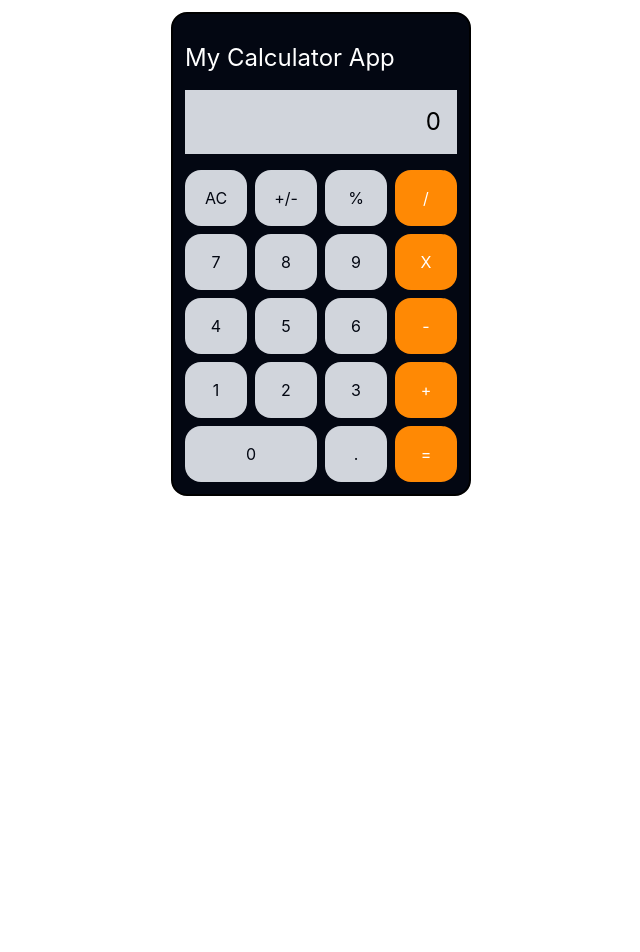
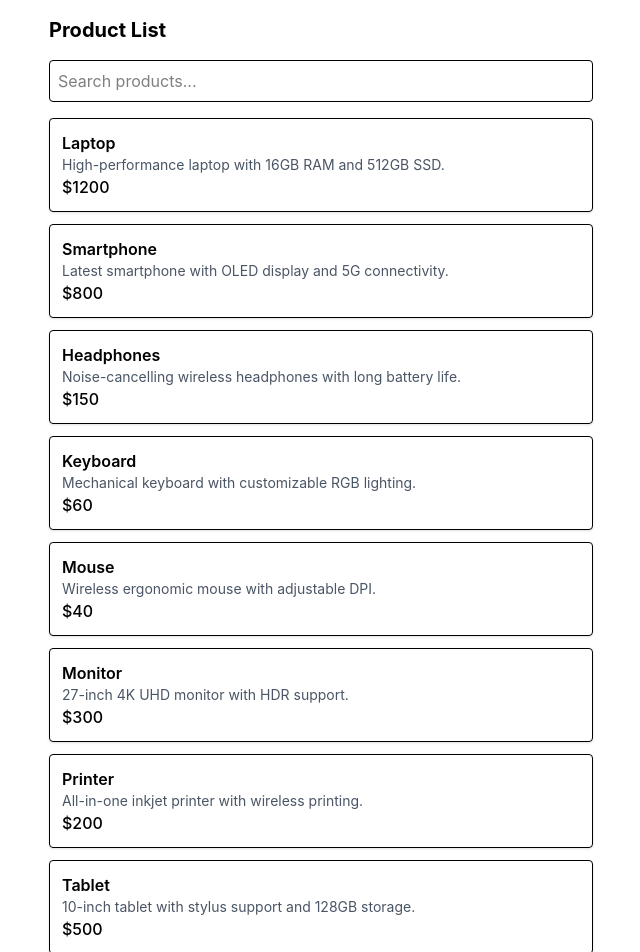
Before and after one commit to Dianah-Porter/Calculator-App-React, a React (Vite) app: page / in a window 1280 px wide. Shown: the top 952 px of the page, without its empty margins (319-959 px from the left). Before the commit the page ends 800 px from the top, so only its background shows below. Built offline with nearby package versions, Linux system fonts and the light colour scheme.

Commit message:
feat: filtering Practical1

```diff
--- a/src/App.jsx
+++ b/src/App.jsx
@@ -2,11 +2,13 @@ import { useState } from 'react'
 import './App.css'
 import Calculator from './Calculator'
 import Button from './Button'
+import ProductList from './components/Practical1Uk'
 
 function App() {
   return (
     <>
       {/* <Button text={'5'}/> */}
+      <ProductList/>
       <Calculator/>
     </>
   )
--- a/src/Calculator.jsx
+++ b/src/Calculator.jsx
@@ -35,7 +35,7 @@ import Button from './Button'
         setWaitingForNumber(false);
         return;
         }
-        if(display === '0'){
+        if(display === '0' || result){
             setDisplay(num);
         }
         else{
--- /dev/null
+++ b/src/components/Practical1Uk.jsx
@@ -0,0 +1,105 @@
+import { useState } from "react";
+
+const products = [
+{
+product_id: 1,
+product_name: "Laptop",
+price: 1200,
+description: "High-performance laptop with 16GB RAM and 512GB SSD.",
+},
+{
+product_id: 2,
+product_name: "Smartphone",
+price: 800,
+description: "Latest smartphone with OLED display and 5G connectivity.",
+},
+{
+product_id: 3,
+product_name: "Headphones",
+price: 150,
+description: "Noise-cancelling wireless headphones with long battery life.",
+},
+{
+product_id: 4,
+product_name: "Keyboard",
+price: 60,
+description: "Mechanical keyboard with customizable RGB lighting.",
+},
+{
+product_id: 5,
+product_name: "Mouse",
+price: 40,
+description: "Wireless ergonomic mouse with adjustable DPI.",
+},
+{
+product_id: 6,
+product_name: "Monitor",
+price: 300,
+description: "27-inch 4K UHD monitor with HDR support.",
+},
+{
+product_id: 7,
+product_name: "Printer",
+price: 200,
+description: "All-in-one inkjet printer with wireless printing.",
+},
+{
+product_id: 8,
+product_name: "Tablet",
+price: 500,
+description: "10-inch tablet with stylus support and 128GB storage.",
+},
+{
+product_id: 9,
+product_name: "Smartwatch",
+price: 250,
+description: "Water-resistant smartwatch with fitness tracking features.",
+},
+{
+product_id: 10,
+product_name: "External Hard Drive",
+price: 100,
+description: "1TB portable hard drive with USB 3.0 connectivity.",
+},
+];
+
+const ProductList = () => {
+
+const [input, setInput ] = useState("");
+
+const items = products.filter(product =>
+    product.product_name.toLowerCase().includes(input.toLowerCase()) ||
+    product.description.toLowerCase().includes(input.toLowerCase())
+)
+
+return (
+	<div className="p-4 max-w-xl mx-auto">
+		<h1 className="text-xl font-bold mb-4">Product List</h1>
+			<input
+			type="text"
+			placeholder="Search products..."
+			className="w-full p-2 border rounded mb-4"
+            value={input}
+            onChange={(e)=>setInput(e.target.value)}
+			/>
+			{items.length > 0 ? (
+		<ul className="space-y-3">
+		{items.map((product) => (
+		<li
+		key={product.product_id}
+		className="p-3 border rounded shadow-sm"
+		>
+		<h2 className="font-semibold">{product.product_name}</h2>
+		<p className="text-sm text-gray-600">{product.description}</p>
+		<p className="font-medium">${product.price}</p>
+		</li>
+		))}
+		</ul>
+		) : (
+		<p className="text-gray-500">No products found.</p>
+		)}
+	</div>
+	);
+};
+
+export default ProductList;
```
